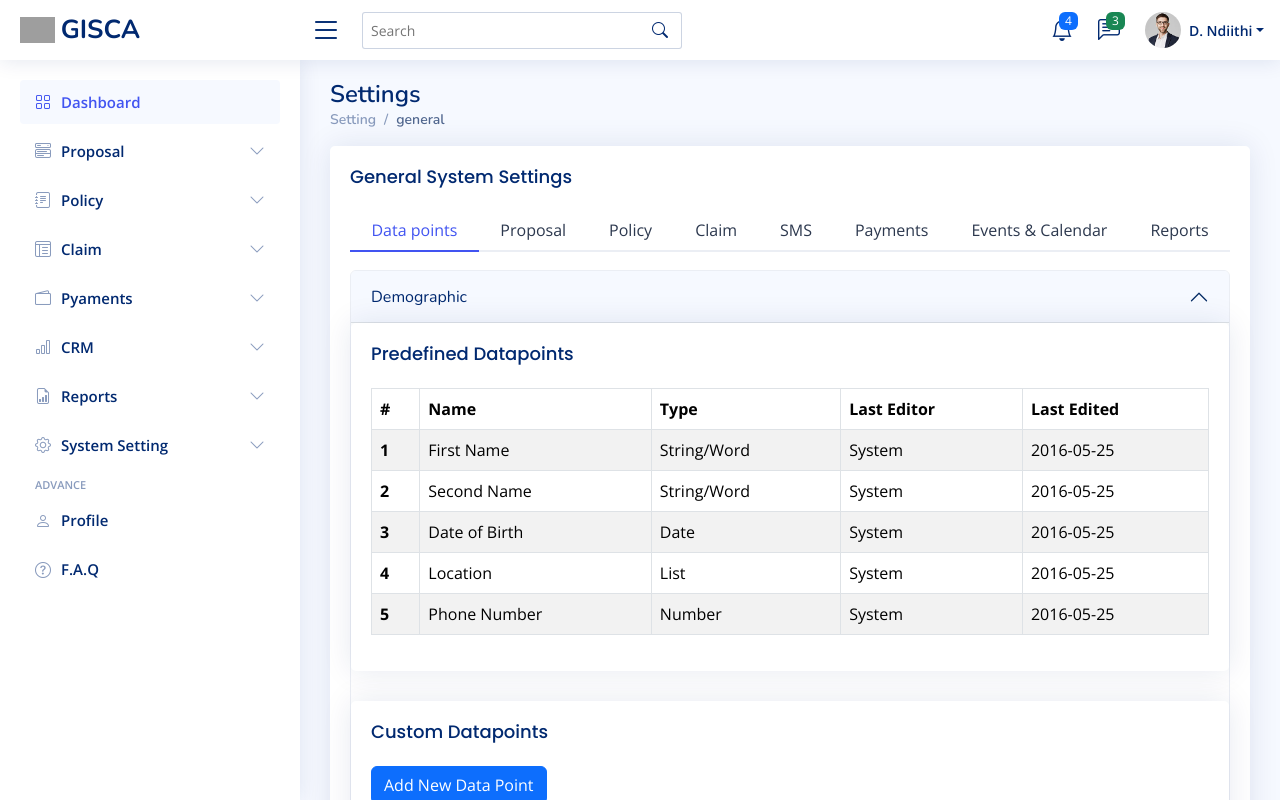
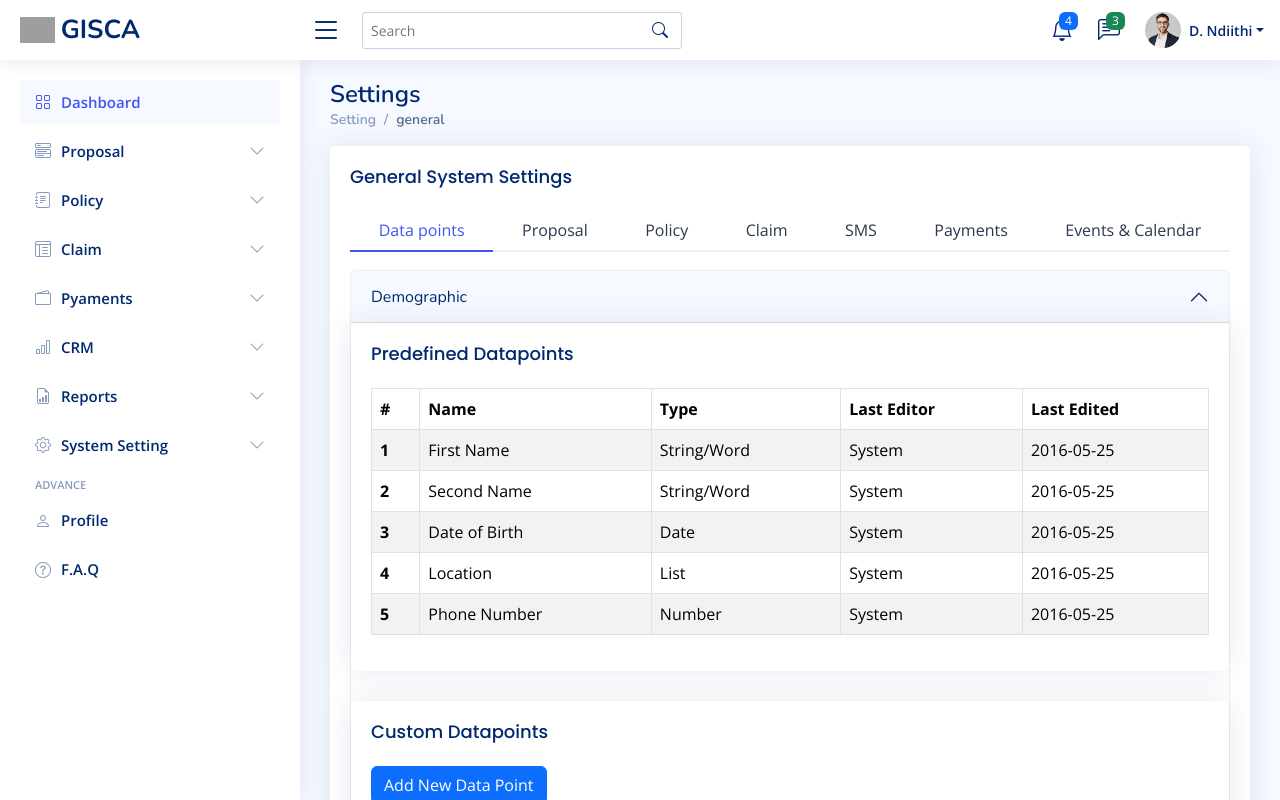
Before and after one commit to General-Insurance-Soft/tchalla, a Next.js app: page /page/setting/general in a window 1280 px wide. Shown: the top 800 px of the page. Built offline with nearby package versions, Linux system fonts and the light colour scheme; grey boxes are pictures that could not be loaded.

Commit message:
remove report settings

```diff
--- a/app/page/setting/general/page.js
+++ b/app/page/setting/general/page.js
@@ -48,9 +48,7 @@ export default function GeneralSetting() {
                                 <li className="nav-item flex-fill" role="presentation">
                                     <button className="nav-link w-100" id="events-tab" data-bs-toggle="tab" data-bs-target="#bordered-justified-event" type="button" role="tab" aria-controls="event" aria-selected="false">Events & Calendar</button>
                                 </li>
-                                <li className="nav-item flex-fill" role="presentation">
-                                    <button className="nav-link w-100" id="reports-tab" data-bs-toggle="tab" data-bs-target="#bordered-justified-report" type="button" role="tab" aria-controls="report" aria-selected="false">Reports</button>
-                                </li>
+
                             </ul>
                             <div className="tab-content pt-2" id="borderedTabJustifiedContent">
                                 <div className="tab-pane fade show active" id="bordered-justified-data" role="tabpanel" aria-labelledby="data-tab">
@@ -74,9 +72,7 @@ export default function GeneralSetting() {
                                 <div className="tab-pane fade" id="bordered-justified-event" role="tabpanel" aria-labelledby="event-tab">
                                     <EventCalendarSetting/>
                                 </div>
-                                <div className="tab-pane fade" id="bordered-justified-report" role="tabpanel" aria-labelledby="report-tab">
-                                    Saepe animi et soluta ad odit soluta sunt. Nihil quos omnis animi debitis cumque. Accusantium quibusdam perspiciatis qui qui omnis magnam. Officiis accusamus impedit molestias nostrum veniam. Qui amet ipsum iure. Dignissimos fuga tempore dolor.
-                                </div>
+
                             </div>
 
                         </div>
```
